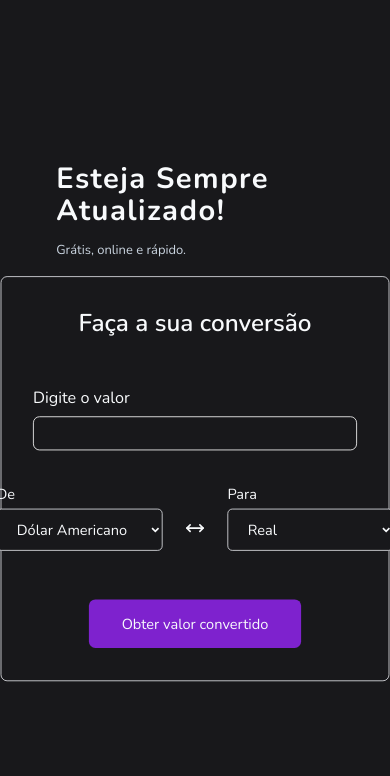
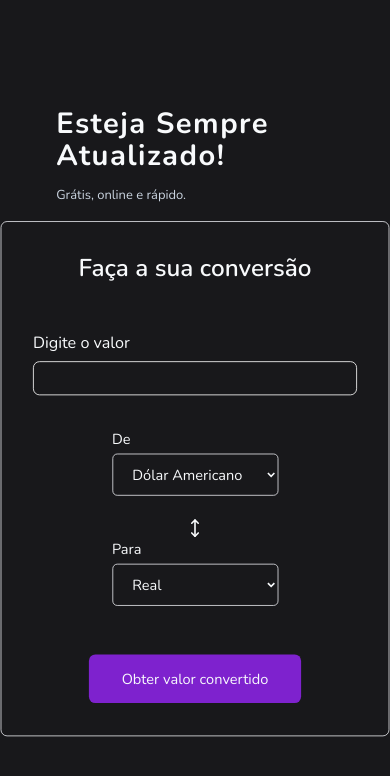
Before and after one commit to victorzld/cambio-facil, a React (Vite) app: page / in a window 390 px wide. Shown: the top 776 px of the page. Built offline with nearby package versions, Linux system fonts and the light colour scheme.

Commit message:
fixes mobile responsiveness

```diff
--- a/src/App.tsx
+++ b/src/App.tsx
@@ -1,4 +1,4 @@
-import { MoveHorizontal } from 'lucide-react'
+import { MoveHorizontal, MoveVertical } from 'lucide-react'
 import { useState } from 'react'
 import Swal from 'sweetalert2'
 import { SliderImages } from './components/slider'
@@ -81,7 +81,7 @@ export function App() {
                 />
               </div>
 
-              <div className='flex items-center justify-center gap-7'>
+              <div className='flex items-center justify-center gap-7 max-md:flex-col max-md:gap-0'>
 
                 <div className='flex flex-col gap-1'>
                   <label
@@ -111,7 +111,13 @@ export function App() {
                 </div>
 
                 <div className='mt-7'>
-                  <MoveHorizontal />
+                  <div className='max-md:hidden'>
+                    <MoveHorizontal />
+                  </div>
+
+                  <div>
+                    <MoveVertical className='md:hidden' />
+                  </div>
                 </div>
 
                 <div className='flex flex-col gap-1'>
```
